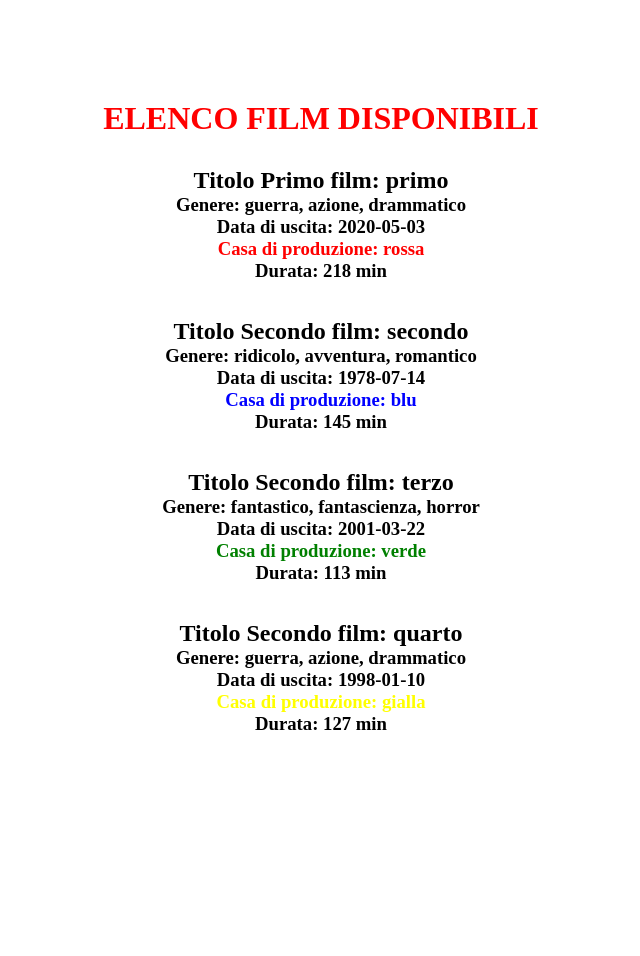
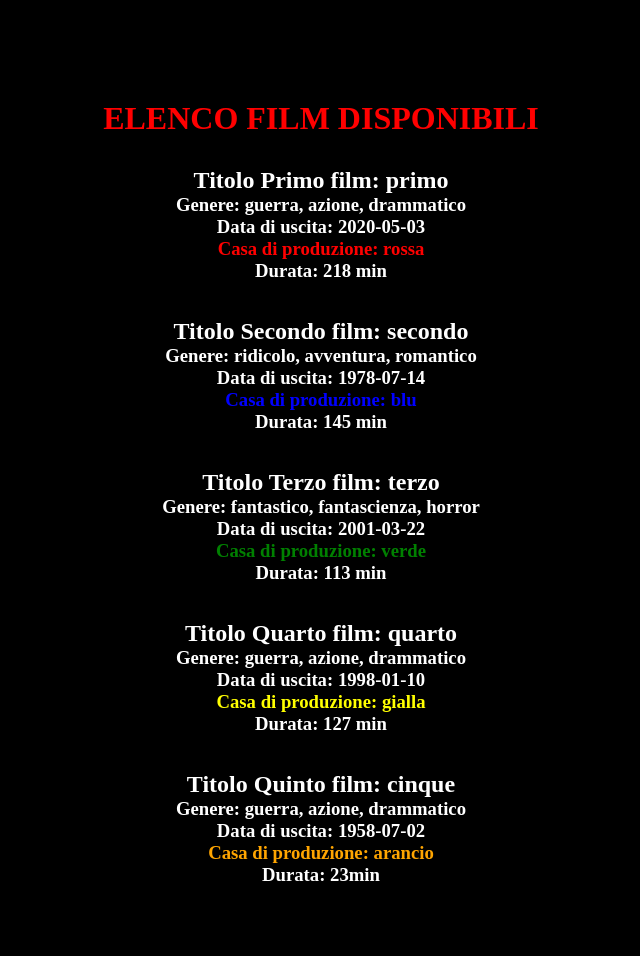
Before and after one commit to GabrielePalmaBool/php-oop-1, a PHP site: page / in a window 1280 px wide. Shown: the whole page, without its empty margins (319-959 px from the left). Before the commit the page ends 730 px from the top, so only its background shows below. Run offline with PHP 8.4, Linux system fonts and the light colour scheme.

Commit message:
fix + my test

```diff
--- a/css/style.css
+++ b/css/style.css
@@ -9,6 +9,8 @@ body {
   margin: 50px;
   padding: 20px;
   text-align: center;
+  background-color: black;
+  color: white;
 }
 
 h1 {
@@ -31,3 +33,7 @@ h1 {
 .yellow {
   color: yellow;
 }
+
+.orange {
+  color: orange;
+}
--- a/index.php
+++ b/index.php
@@ -10,6 +10,16 @@
     <?php
 
     require_once __DIR__ ."/Models/movie.php";
+
+
+    //aggiungo un mio nuovo valore
+    $movie5 = new Movie('','','','',$gen1);
+
+    $movie5->setTitolo("cinque");
+    $movie5->setDurata("23min");
+    $movie5->setCasaProduct("arancio");
+    $movie5->setDataUscita("1958-07-02");
+    $movie5->setGenere($gen1);
 
     ?>
 
@@ -33,17 +43,23 @@
 <h3 class="blu">Casa di produzione: <?php echo($movie2->getCasaProduct())?></h3>
 <h3>Durata: <?php echo($movie2->getDurata())?></h3>
 <br><br>
-<h2> Titolo Secondo film: <?php echo($movie3->getTitolo())?> </h2>
+<h2> Titolo Terzo film: <?php echo($movie3->getTitolo())?> </h2>
 <h3>Genere: <?php echo($movie3->getGenere()->uno); echo', '.($movie3->getGenere()->due); echo', '.($movie3->getGenere()->tre)?></h3>
 <h3>Data di uscita: <?php echo($movie3->getDataUscita())?></h3>
 <h3 class="green">Casa di produzione: <?php echo($movie3->getCasaProduct())?></h3>
 <h3>Durata: <?php echo($movie3->getDurata())?></h3>
 <br><br>
-<h2> Titolo Secondo film: <?php echo($movie4->getTitolo())?> </h2>
+<h2> Titolo Quarto film: <?php echo($movie4->getTitolo())?> </h2>
 <h3>Genere: <?php echo($movie4->getGenere()->uno); echo', '.($movie4->getGenere()->due); echo', '.($movie4->getGenere()->tre)?></h3>
 <h3>Data di uscita: <?php echo($movie4->getDataUscita())?></h3>
 <h3 class="yellow">Casa di produzione: <?php echo($movie4->getCasaProduct())?></h3>
 <h3>Durata: <?php echo($movie4->getDurata())?></h3>
+<br><br>
+<h2> Titolo Quinto film: <?php echo($movie5->getTitolo())?> </h2>
+<h3>Genere: <?php echo($movie5->getGenere()->uno); echo', '.($movie5->getGenere()->due); echo', '.($movie5->getGenere()->tre)?></h3>
+<h3>Data di uscita: <?php echo($movie5->getDataUscita())?></h3>
+<h3 class="orange">Casa di produzione: <?php echo($movie5->getCasaProduct())?></h3>
+<h3>Durata: <?php echo($movie5->getDurata())?></h3>
 
 </body>
 </html>
```
